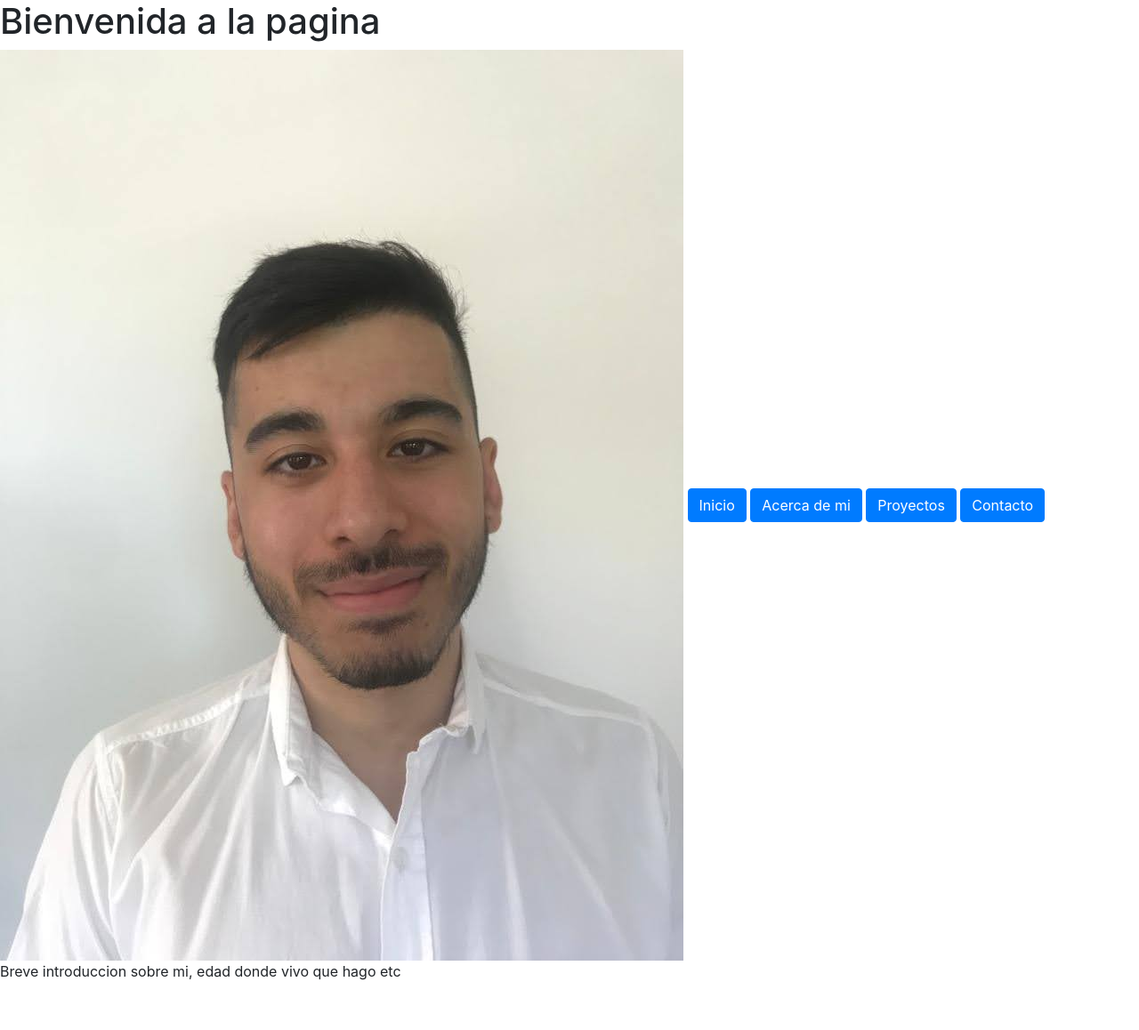
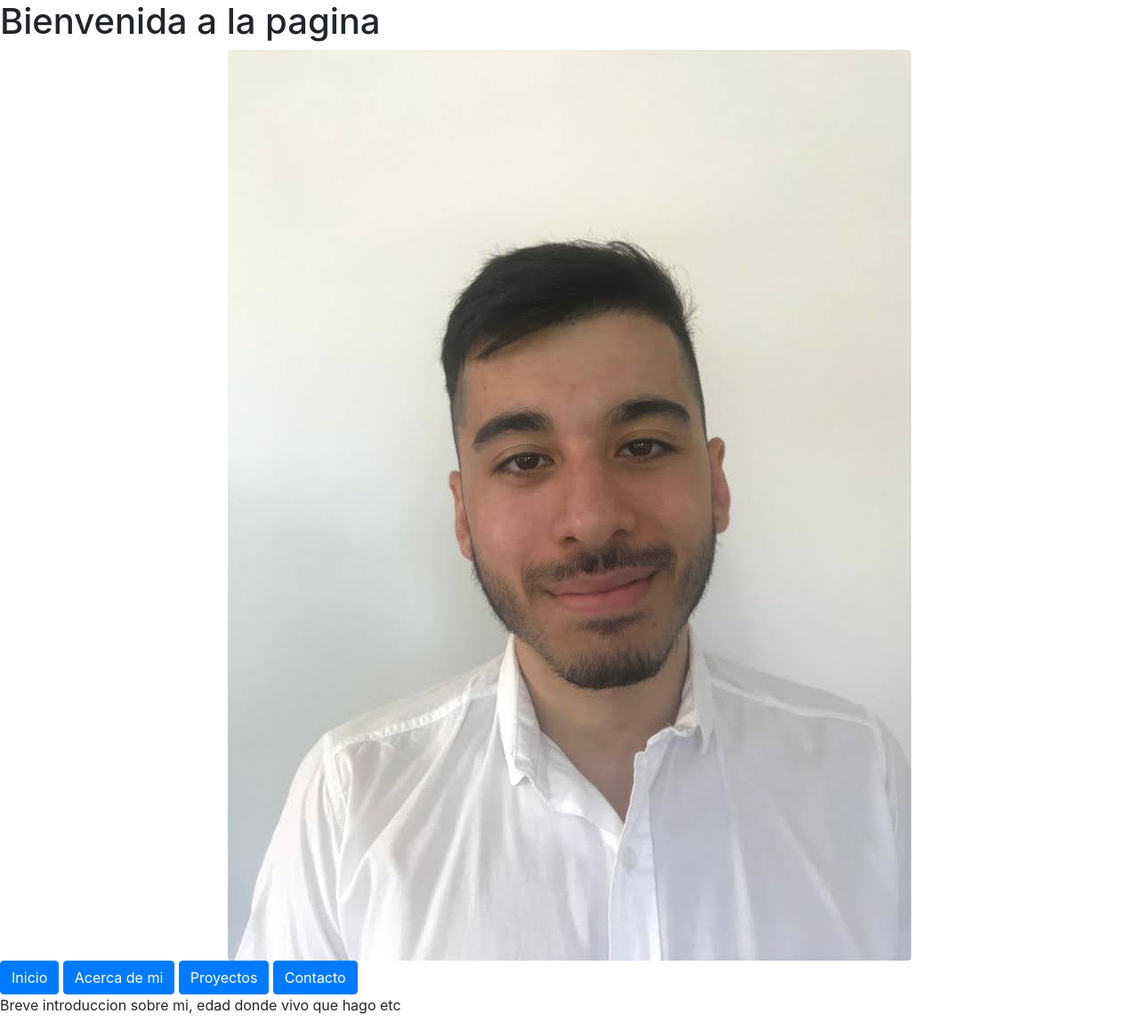
Before and after one commit to IglesiasT/portfolio, a Flask app: page / in a window 1280 px wide. Shown: the whole page at 89% size. Before the commit the page ends 1102 px from the top, so only its background shows below. Run offline with Flask 2, Linux system fonts and the light colour scheme; some libraries are stand-ins or nearby versions.

Commit message:
centred image with bootstrap

```diff
--- a/templates/index.html
+++ b/templates/index.html
@@ -17,7 +17,7 @@
   <body>
     <h1>Bienvenida a la pagina</h1>
 
-    <img src="img/face.jpg" alt="Picture of my face">
+    <img src="img/face.jpg" class="rounded mx-auto d-block" alt="Face picture">
 
     <!-- Botones principales -->
     <a class="btn btn-primary" href="{{ url_for('index') }}">Inicio</a>
```
